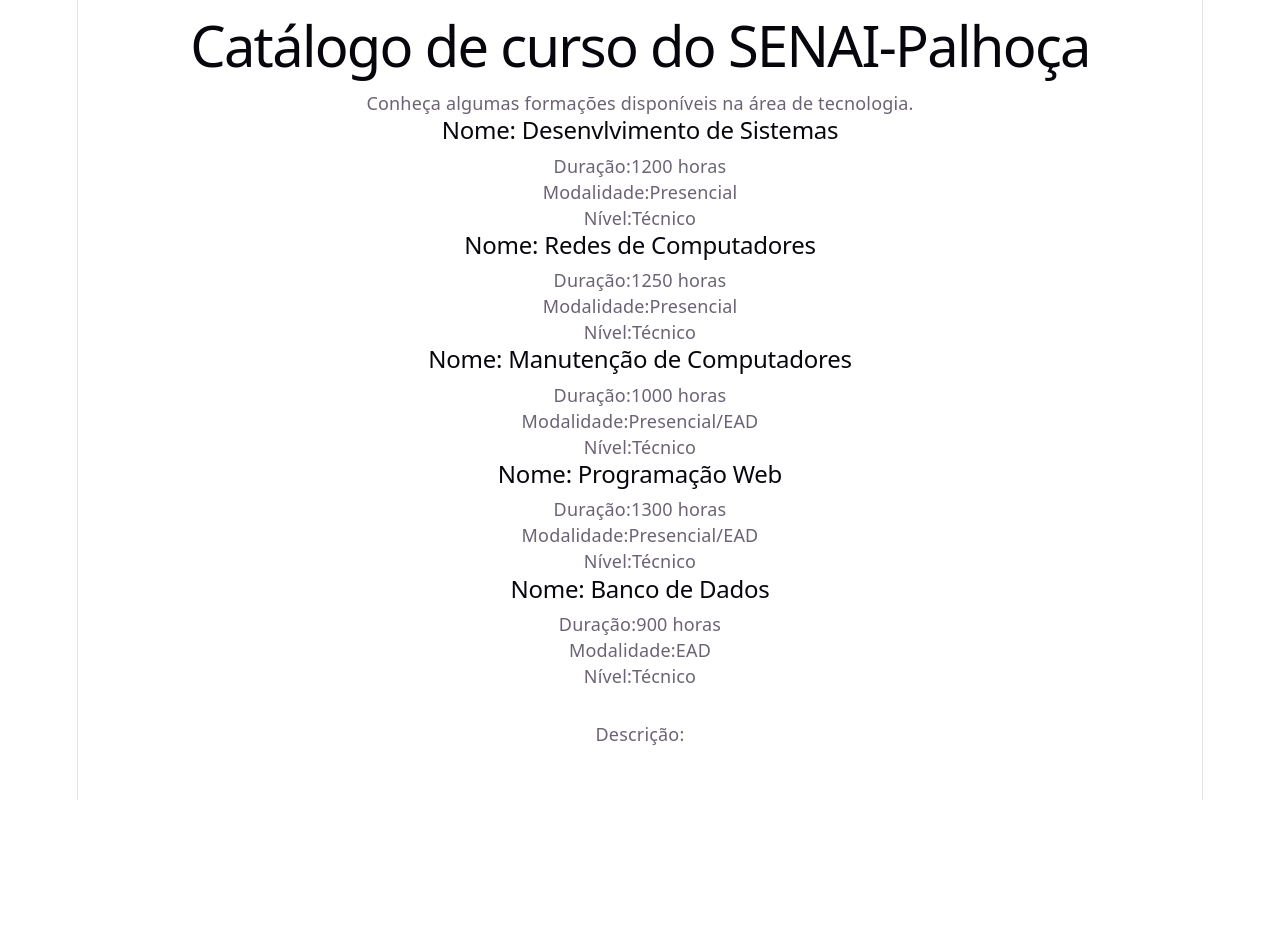
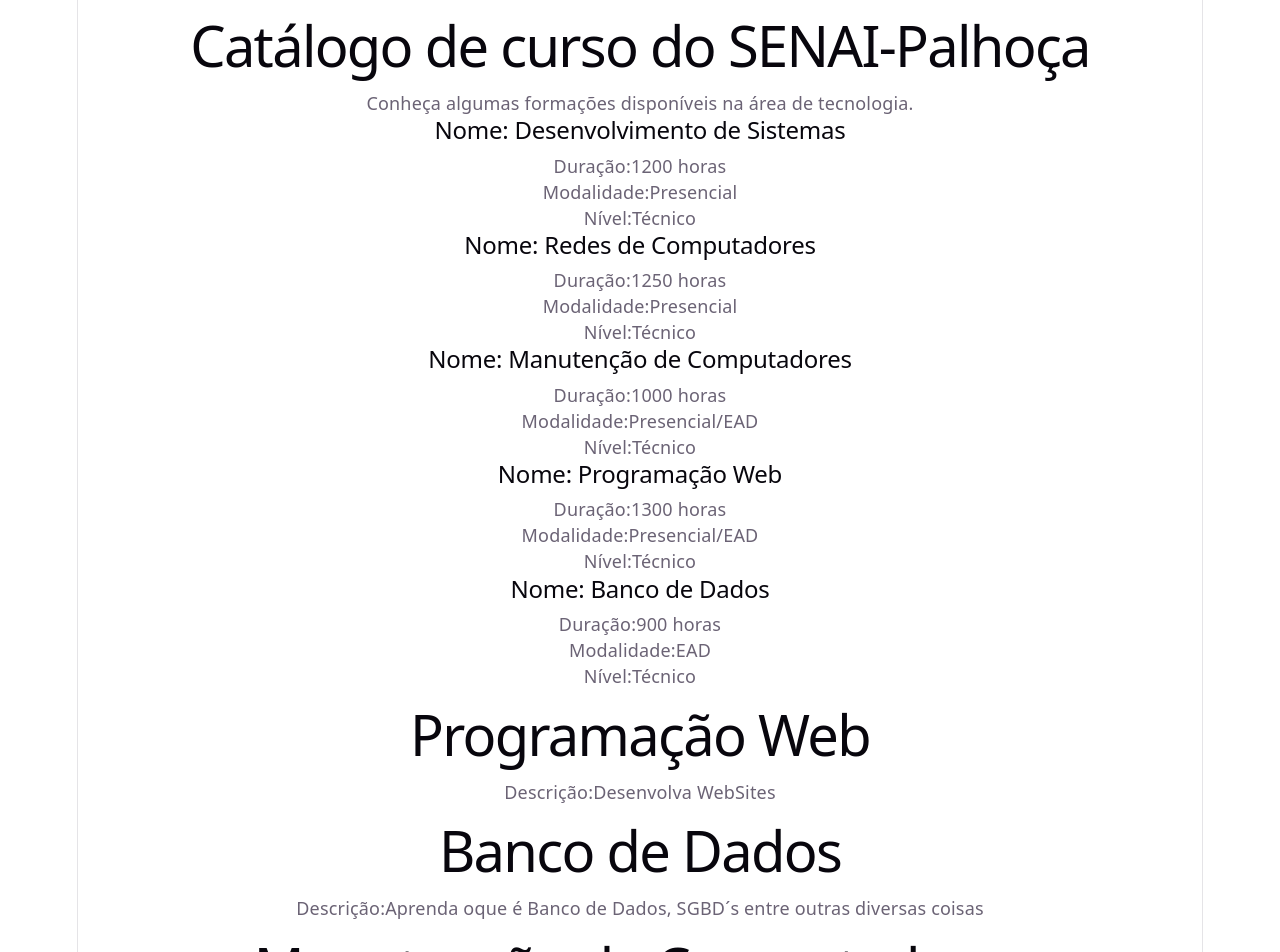
Before and after one commit to devluanx/react-catalogo-componentes, a React (Vite) app: page / in a window 1280 px wide. Shown: the top 952 px of the page. Before the commit the page ends 800 px from the top, so only its background shows below. Built offline with nearby package versions, Linux system fonts and the light colour scheme.

Commit message:
Map e key

```diff
--- a/src/App.jsx
+++ b/src/App.jsx
@@ -1,6 +1,38 @@
 import Cabecalho from "./components/Cabecalho";
 import CardCurso from "./components/CardCurso";
 import Destaque from "./components/Destaque";
+const cursos = [
+  {
+    nome: "Desenvolvimento de Sistemas",
+    duracao: "1200 horas",
+    modalidade: "Presencial",
+    nivel: "Técnico"
+  },
+  {
+    nome: "Redes de Computadores",
+    duracao: "1250 horas",
+    modalidade: "Presencial",
+    nivel: "Técnico"
+  },
+  {
+    nome: "Manutenção de Computadores",
+    duracao: "1000 horas",
+    modalidade: "Presencial/EAD",
+    nivel: "Técnico"
+  },
+  {
+    nome: "Programação Web",
+    duracao: "1300 horas",
+    modalidade: "Presencial/EAD",
+    nivel: "Técnico"
+  },
+  {
+    nome: "Banco de Dados",
+    duracao: "900 horas",
+    modalidade: "EAD",
+    nivel: "Técnico"
+  }
+];
 
 function App(){
 
@@ -8,18 +40,24 @@
 <>
 <Cabecalho/>
 
-<CardCurso nome= "Desenvlvimento de Sistemas" duracao="1200 horas" modalidade="Presencial" nivel="Técnico"/>
-<CardCurso
-nome="Redes de Computadores" duracao="1250 horas" modalidade="Presencial" nivel="Técnico"/>
-<CardCurso
-nome="Manutenção de Computadores" duracao="1000 horas" modalidade="Presencial/EAD" nivel="Técnico"/>
-<CardCurso
-nome="Programação Web" duracao="1300 horas" modalidade="Presencial/EAD" nivel="Técnico"/>
-<CardCurso
-nome="Banco de Dados" duracao="900 horas" modalidade="EAD" nivel="Técnico"/>
+<div className="listaCursos">
+  {cursos.map((curso,index) =>(
+    <CardCurso
+    key={index}
+    nome={curso.nome}
+    duracao={curso.duracao}
+    modalidade={curso.modalidade}
+    nivel={curso.nivel}/>
+  ))}
+</div>
+
 
 <Destaque
-/>
+titulo="Programação Web" descricao="Desenvolva WebSites"/>
+<Destaque
+titulo="Banco de Dados" descricao="Aprenda oque é Banco de Dados, SGBD´s entre outras diversas coisas"/>
+<Destaque
+titulo="Manutenção de Computadores" descricao="Aprenda a consertar o seu próprio computador"/>
 </>
 
   )
```
